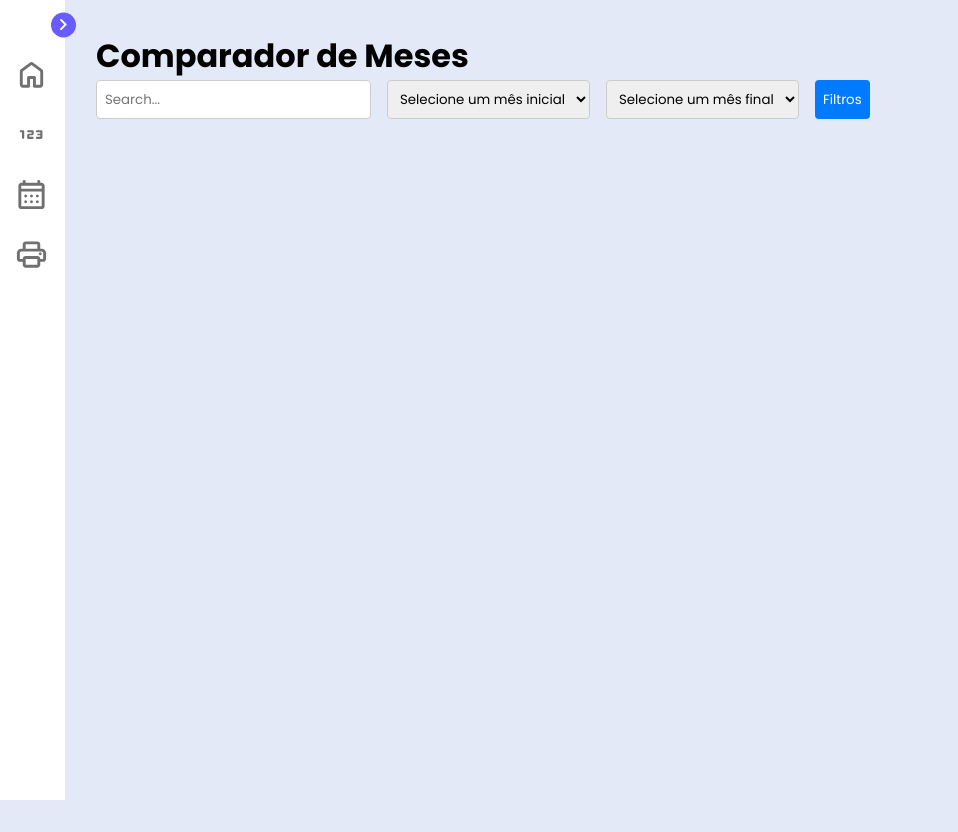
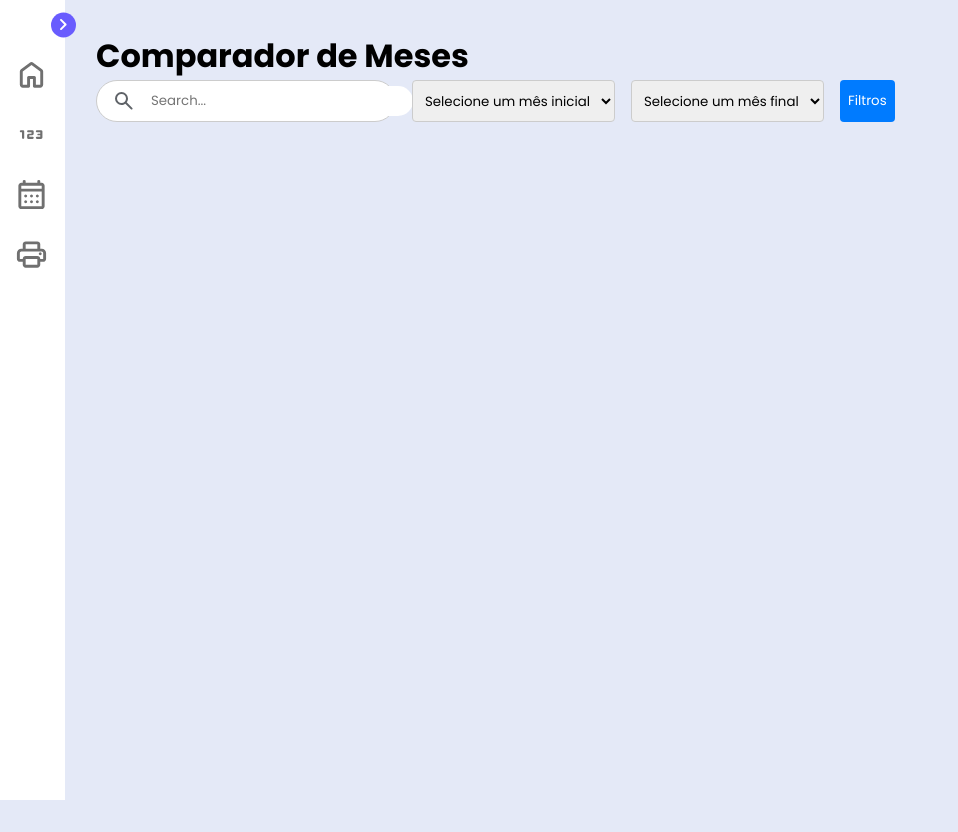
Before and after one commit to luizmottam/print-menager, a React (Vite) app in the folder printhub/: page /comparador-de-meses in a window 1280 px wide. Shown: the whole page, without its empty margins (0-958 px from the left). Built offline with nearby package versions, Linux system fonts and the light colour scheme.

Commit message:
Ajustando butões do search bar

```diff
--- a/printhub/src/components/InputSearch.jsx
+++ /dev/null
@@ -1,6 +0,0 @@
-export default function InputSearch() {
-  return (
-    <>
-    </>
-  );
-}
--- /dev/null
+++ b/printhub/src/components/SearchBar.css
@@ -0,0 +1,79 @@
+.search-bar {
+    display: flex;
+    gap: 1rem;
+    margin-bottom: 2rem;
+  }
+
+  .search-bar select,
+  .search-bar input[type="button"] {
+    padding: 0.5rem;
+    border: 1px solid #ccc;
+    border-radius: 4px;
+  }
+
+  .search-bar input[type="button"] {
+    cursor: pointer;
+    background-color: #007bff;
+    color: white;
+    border: none;
+  }
+
+  .search-bar input[type="button"]:hover {
+    background-color: #0056b3;
+  }
+
+  .search-container {
+    display: flex;
+    align-items: center;
+    gap: 10px; /* Espaçamento entre os elementos no contêiner */
+    border: 1px solid #ccc;
+    border-radius: 50px;
+    padding: 5px;
+    width: 300px;
+    background-color: white;
+  }
+
+  .search-container img {
+    padding-left: 10px; /* Espaçamento entre o ícone e o campo de entrada */
+  }
+
+  .search-container input {
+    border: none;
+    outline: none;
+    flex: 1;
+    padding: 5px;
+    border-radius: 50px;
+  }
+
+  .search-container button {
+    background-color: #007bff;
+    border: none;
+    color: white;
+    padding: 10px;
+    border-radius: 4px;
+    cursor: pointer;
+  }
+
+  .search-container button img {
+    padding-left: 10px;
+  }
+
+  input[type="search"]::-webkit-search-cancel-button {
+    -webkit-appearance: none;
+    height: 1em;
+    width: 1em;
+    border-radius: 50em;
+    background: url(https://pro.fontawesome.com/releases/v5.10.0/svgs/solid/times-circle.svg) no-repeat 50% 50%;
+    background-size: contain;
+    opacity: 0;
+    pointer-events: none;
+  }
+
+  input[type="search"]:focus::-webkit-search-cancel-button {
+    opacity: .3;
+    pointer-events: all;
+  }
+
+  input[type="search"].dark::-webkit-search-cancel-button {
+    filter: invert(1);
+  }
--- /dev/null
+++ b/printhub/src/components/SearchBar.jsx
@@ -0,0 +1,21 @@
+import './SearchBar.css';
+
+export default function SearchBar() {
+  return (
+    <div className="search-bar">
+      <div className="search-container">
+        <img src="src\assets\search.svg" alt="icon search"/>
+        <input type="search" name="" id="" placeholder="Search..." />
+      </div>
+      <select name="" id="">
+        <option value="">Selecione um mês inicial</option>
+        {/* Adicione outras opções de mês aqui */}
+      </select>
+      <select name="" id="">
+        <option value="">Selecione um mês final</option>
+        {/* Adicione outras opções de mês aqui */}
+      </select>
+      <input type="button" value="Filtros" />
+    </div>
+  );
+}
--- a/printhub/src/pages/Comparador.jsx
+++ b/printhub/src/pages/Comparador.jsx
@@ -1,19 +1,10 @@
+import SearchBar from '../components/SearchBar'
+
 export default function Comparador() {
     return (
       <>
       <h1>Comparador de Meses</h1>
-      <div className="search-bar">
-        <input type="search" name="" id="" placeholder="Search..." />
-        <select name="" id="">
-          <option value="">Selecione um mês inicial</option>
-          {/* Adicione outras opções de mês aqui */}
-        </select>
-        <select name="" id="">
-          <option value="">Selecione um mês final</option>
-          {/* Adicione outras opções de mês aqui */}
-        </select>
-        <input type="button" value="Filtros" />
-      </div>
+      <SearchBar/>
       </>
     )
   }
--- a/printhub/src/pages/Impressoras.css
+++ b/printhub/src/pages/Impressoras.css
@@ -8,6 +8,7 @@ table {
   max-width: 60rem; /* Defina a largura máxima da tabela (opcional) */
   border-collapse: collapse;
   table-layout: fixed;
+  text-align: center;
 }
 
 th,
@@ -19,32 +20,6 @@ td {
 }
 
 th {
-  text-align: left;
-  background-color: #ccd3e1;
-  color: #919191;
+  background-color: #f2f4f9;
+  color: #9798a4;
 }
-
-.search-bar {
-  display: flex;
-  gap: 1rem;
-  margin-bottom: 2rem;
-}
-
-.search-bar input[type="search"],
-.search-bar select,
-.search-bar input[type="button"] {
-  padding: 0.5rem;
-  border: 1px solid #ccc;
-  border-radius: 4px;
-}
-
-.search-bar input[type="button"] {
-  cursor: pointer;
-  background-color: #007bff;
-  color: white;
-  border: none;
-}
-
-.search-bar input[type="button"]:hover {
-  background-color: #0056b3;
-}
```
